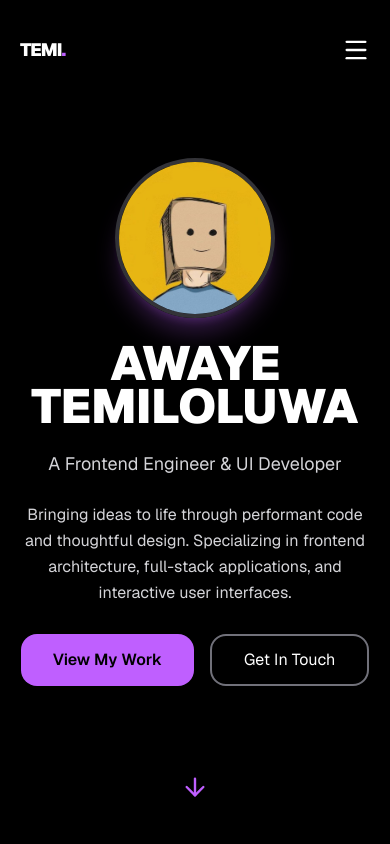
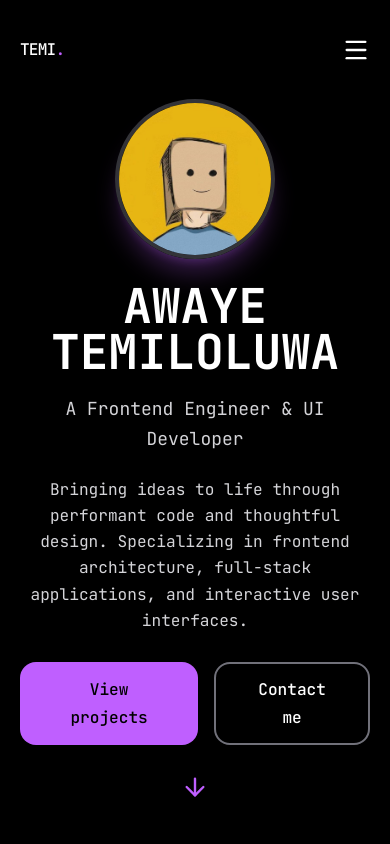
Before and after one commit to Temiawaye/Portfolio, a Next.js app: page / in a window 390 px wide. Shown: the top 844 px of the page. Built offline with nearby package versions, Linux system fonts and the light colour scheme.

Commit message:
feat(portfolio): add JetBrains Mono developer styling

```diff
--- a/app/globals.css
+++ b/app/globals.css
@@ -13,6 +13,8 @@
   --accent: #bf5fff;
   --accent-hover: #d49aff;
   --accent-active: #af55ff;
+  --midnight-purple: #1a1033;
+  --electric-lavender: #b388ff;
   --text-on-accent: #000000;
 
   --link-default: var(--accent);
@@ -62,17 +64,41 @@
   --color-code-bg: var(--code-bg);
   --color-background: var(--bg-primary);
   --color-foreground: var(--text-primary);
-  --font-sans: var(--font-geist-sans);
-  --font-mono: var(--font-geist-mono);
+  --color-midnight-purple: var(--midnight-purple);
+  --color-electric-lavender: var(--electric-lavender);
+  --font-sans: var(--font-jetbrains-mono);
+  --font-mono: var(--font-jetbrains-mono);
 }
 
 body {
   background: var(--bg-primary);
   color: var(--text-primary);
-  font-family: var(--font-geist-sans), Arial, Helvetica, sans-serif;
+  font-family: var(--font-jetbrains-mono), ui-monospace, SFMono-Regular, Menlo, Monaco, Consolas, "Liberation Mono", "Courier New", monospace;
+  font-size: clamp(1rem, 0.96rem + 0.2vw, 1.125rem);
+  font-weight: 400;
+  line-height: 1.7;
   -webkit-font-smoothing: antialiased;
   -moz-osx-font-smoothing: grayscale;
   scroll-behavior: smooth;
+}
+
+button,
+input,
+textarea,
+select {
+  font: inherit;
+}
+
+button {
+  font-weight: 500;
+}
+
+code,
+pre,
+kbd,
+samp {
+  font-family: var(--font-jetbrains-mono), ui-monospace, SFMono-Regular, Menlo, Monaco, Consolas, "Liberation Mono", "Courier New", monospace;
+  font-weight: 400;
 }
 
 /* ::selection {
--- a/app/layout.tsx
+++ b/app/layout.tsx
@@ -1,16 +1,13 @@
 import type { Metadata } from "next";
-import { Geist, Geist_Mono } from "next/font/google";
+import { JetBrains_Mono } from "next/font/google";
 import "./globals.css";
 import Navbar from "../components/navbar";
 
-const geistSans = Geist({
-  variable: "--font-geist-sans",
+const jetBrainsMono = JetBrains_Mono({
+  variable: "--font-jetbrains-mono",
   subsets: ["latin"],
-});
-
-const geistMono = Geist_Mono({
-  variable: "--font-geist-mono",
-  subsets: ["latin"],
+  weight: ["400", "500", "600", "700"],
+  fallback: ["Consolas", "Courier New", "monospace"],
 });
 
 export const metadata: Metadata = {
@@ -26,7 +23,7 @@ export default function RootLayout({
 }>) {
   return (
     <html lang="en">
-      <body className={`${geistSans.variable} ${geistMono.variable} antialiased`}>
+      <body className={`${jetBrainsMono.variable} antialiased`}>
         <Navbar />
         {children}
       </body>
--- a/components/contact.tsx
+++ b/components/contact.tsx
@@ -30,13 +30,19 @@ export default function Contact() {
             <div className="grid lg:grid-cols-2 gap-16 max-w-6xl mx-auto">
                 {/* Left Side: Info */}
                 <motion.div variants={item} className="space-y-8">
-                    <h2 className="text-4xl md:text-5xl font-black tracking-tight">LET&apos;S WORK <br /> TOGETHER</h2>
-                    <p className="text-xl text-text-secondary max-w-md">
+                    <div>
+                        <h2 className="mb-5 flex flex-wrap text-base font-semibold tracking-tight" aria-label="Contact me">
+                            <span className="mr-2 text-electric-lavender" aria-hidden="true">{">"}</span>
+                            <span className="text-text-primary">contact me</span>
+                        </h2>
+                        <h3 className="text-4xl font-semibold leading-tight tracking-tight md:text-5xl">LET&apos;S WORK <br /> TOGETHER</h3>
+                    </div>
+                    <p className="text-lg text-text-secondary max-w-md">
                         Have a project in mind? I&apos;m always looking for new challenges and collaborations.
                     </p>
 
                     <div className="space-y-4 pt-4">
-                        <a href="mailto:awayetemiloluwa@gmail.com" className="flex items-center gap-4 text-xl font-medium text-link underline hover:text-link-hover active:text-link-active transition-colors">
+                        <a href="mailto:awayetemiloluwa@gmail.com" className="flex min-w-0 items-center gap-3 break-all text-base font-medium text-link underline transition-colors hover:text-link-hover active:text-link-active sm:text-lg">
                             <EnvelopeIcon width="24" height="24" aria-hidden="true" /> awayetemiloluwa@gmail.com
                         </a>
                         <div className="flex gap-4 pt-4">
@@ -54,20 +60,20 @@ export default function Contact() {
                     <form className="space-y-6">
                         <div className="grid md:grid-cols-2 gap-6">
                             <div className="space-y-2">
-                                <label htmlFor="contact-name" className="text-sm font-semibold uppercase tracking-wider text-text-muted">Name</label>
+                                <label htmlFor="contact-name" className="text-sm font-medium uppercase tracking-wider text-text-muted">Name</label>
                                 <input id="contact-name" type="text" className="w-full bg-transparent text-text-primary placeholder:text-text-muted border-b border-border-control py-3 transition-colors outline-none" placeholder="Your name" />
                             </div>
                             <div className="space-y-2">
-                                <label htmlFor="contact-email" className="text-sm font-semibold uppercase tracking-wider text-text-muted">Email</label>
+                                <label htmlFor="contact-email" className="text-sm font-medium uppercase tracking-wider text-text-muted">Email</label>
                                 <input id="contact-email" type="email" className="w-full bg-transparent text-text-primary placeholder:text-text-muted border-b border-border-control py-3 transition-colors outline-none" placeholder="temi@example.com" />
                             </div>
                         </div>
                         <div className="space-y-2">
-                            <label htmlFor="contact-message" className="text-sm font-semibold uppercase tracking-wider text-text-muted">Message</label>
+                            <label htmlFor="contact-message" className="text-sm font-medium uppercase tracking-wider text-text-muted">Message</label>
                             <textarea id="contact-message" rows={4} className="w-full bg-transparent text-text-primary placeholder:text-text-muted border-b border-border-control py-3 transition-colors outline-none" placeholder="Tell me about your project..."></textarea>
                         </div>
-                        <button type="submit" className="w-full bg-button text-button-text py-4 rounded-xl font-bold text-lg hover:bg-button-hover active:bg-button-active transition-colors mt-4">
-                            Send Message
+                        <button type="submit" className="w-full bg-button text-button-text py-4 rounded-xl font-medium text-lg hover:bg-button-hover active:bg-button-active transition-colors mt-4">
+                            Send message
                         </button>
                     </form>
                 </motion.div>
--- a/components/footer.tsx
+++ b/components/footer.tsx
@@ -16,7 +16,7 @@ export default function Footer() {
     return (
         <footer className="w-full bg-bg-secondary text-text-secondary border-t border-border-default py-8 px-5 lg:px-20">
             <div className="max-w-6xl mx-auto flex flex-col md:flex-row md:justify-between items-center gap-4">
-                <p className="font-black text-text-primary text-lg tracking-tighter">TEMI<span className="text-accent">.</span></p>
+                <p className="font-bold text-text-primary text-lg tracking-tighter">TEMI<span className="text-accent">.</span></p>
                 <p className="text-sm text-text-muted">© 2025 Awaye Temiloluwa. All rights reserved.</p>
                 <div className="flex gap-4">
                     {socials.map(({ icon: Icon, href }, i) => (
--- a/components/herosecton.tsx
+++ b/components/herosecton.tsx
@@ -59,12 +59,12 @@ export default function HeroSection() {
                 </div>
             </motion.div>
 
-            <motion.p
+            <motion.h1
                 variants={itema}
-                className="text-5xl md:text-7xl lg:text-8xl font-black mb-5 leading-[0.9]"
+                className="text-5xl md:text-7xl lg:text-8xl font-bold mb-5 leading-[0.95]"
             >
                 AWAYE <br className="md:hidden" /> TEMILOLUWA
-            </motion.p>
+            </motion.h1>
             <motion.p
                 variants={item}
                 className="text-center text-lg md:text-2xl text-text-secondary max-w-2xl mx-auto leading-relaxed mb-6 md:mb-7"
@@ -84,15 +84,15 @@ export default function HeroSection() {
             >
                 <button
                     onClick={() => document.getElementById('projects')?.scrollIntoView({ behavior: 'smooth' })}
-                    className="bg-button text-button-text px-8 py-3 rounded-2xl font-semibold hover:bg-button-hover active:bg-button-active transition-colors cursor-pointer"
+                    className="bg-button text-button-text px-8 py-3 rounded-2xl font-medium hover:bg-button-hover active:bg-button-active transition-colors cursor-pointer"
                 >
-                    View My Work
+                    View projects
                 </button>
                 <button
                     onClick={() => document.getElementById('contact')?.scrollIntoView({ behavior: 'smooth' })}
                     className="border-2 border-border-control bg-transparent text-text-primary px-8 py-3 rounded-2xl hover:bg-bg-secondary hover:border-accent-hover active:border-accent-active transition-colors cursor-pointer"
                 >
-                    Get In Touch
+                    Contact me
                 </button>
             </motion.div>
 
--- a/components/navbar.tsx
+++ b/components/navbar.tsx
@@ -3,6 +3,13 @@
 import { useState, useEffect } from "react";
 import { Menu, X } from 'lucide-react';
 import { motion, AnimatePresence } from "motion/react";
+
+const navigationItems = [
+  { label: "About", id: "about" },
+  { label: "Projects", id: "projects" },
+  { label: "Skills", id: "experience" },
+  { label: "Contact", id: "contact" },
+]
 
 export default function Navbar() {
 
@@ -45,7 +52,8 @@ export default function Navbar() {
   };
 
   return (
-    <><motion.div
+    <><motion.nav
+      aria-label="Primary navigation"
       initial={{ opacity: 0, y: -100 }}
       animate={{ opacity: 1, y: 0 }}
       transition={{ duration: 0.6, ease: "easeOut" }}
@@ -56,35 +64,29 @@ export default function Navbar() {
       {/* Logo */}
       <button
         onClick={() => scrollToSection('home')}
-        className="font-black text-lg tracking-tighter text-text-primary hover:text-link-hover active:text-link-active transition-colors cursor-pointer"
+        className="font-bold text-lg tracking-tighter text-text-primary hover:text-link-hover active:text-link-active transition-colors cursor-pointer"
       >
         TEMI<span className="text-accent">.</span>
       </button>
 
       <div className="hidden lg:flex gap-8 items-center font-medium text-md tracking-wide">
-        {['Home', 'About', 'Projects'].map((item) => (
+        {navigationItems.map((item) => (
           <button
-            key={item}
-            onClick={() => scrollToSection(item.toLowerCase())}
+            key={item.id}
+            onClick={() => scrollToSection(item.id)}
             className="text-text-secondary hover:text-text-primary active:text-accent transition-colors relative group"
           >
-            {item}
+            {item.label}
             <span className="absolute -bottom-1 left-0 w-0 h-0.5 bg-accent transition-all group-hover:w-full"></span>
           </button>
         ))}
-        <button
-          onClick={() => scrollToSection('contact')}
-          className="bg-button text-button-text px-5 py-2 rounded-full text-sm font-semibold hover:bg-button-hover active:bg-button-active transition-all hover:scale-105"
-        >
-          Get in touch
-        </button>
       </div>
 
       <button aria-label={menuOpen ? "Close navigation menu" : "Open navigation menu"} className="lg:hidden z-50 text-text-primary" onClick={() => setMenuOpen(!menuOpen)}>
         {menuOpen ? <X size={28} /> : <Menu size={28} />}
       </button>
 
-    </motion.div>
+    </motion.nav>
 
       <AnimatePresence>
         {menuOpen && (
@@ -95,13 +97,13 @@ export default function Navbar() {
             transition={{ type: "tween", duration: 0.4 }}
             className="fixed inset-0 bg-bg-primary/70 backdrop-blur-md z-40 flex flex-col items-center justify-center gap-8"
           >
-            {['Home', 'About', 'Projects', 'Contact'].map((item) => (
+            {navigationItems.map((item) => (
               <button
-                key={item}
-                onClick={() => scrollToSection(item.toLowerCase())}
-                className="text-3xl font-bold text-text-primary hover:text-link-hover active:text-link-active transition-colors"
+                key={item.id}
+                onClick={() => scrollToSection(item.id)}
+                className="text-3xl font-medium text-text-primary hover:text-link-hover active:text-link-active transition-colors"
               >
-                {item}
+                {item.label}
               </button>
             ))}
           </motion.div>
--- a/components/projectCard.tsx
+++ b/components/projectCard.tsx
@@ -20,7 +20,7 @@ export function ProjectCard({ title, description, image, tags, link }: ProjectCa
       </div>
       <div className="p-6">
         <div className="flex justify-between items-start mb-3">
-          <h3 className="text-2xl font-bold text-text-primary">{title}</h3>
+          <h3 className="text-2xl font-semibold text-text-primary">{title}</h3>
           {link && (
             <a
               href={link}
@@ -38,7 +38,7 @@ export function ProjectCard({ title, description, image, tags, link }: ProjectCa
           {tags.map((tag, index) => (
             <span
               key={index}
-              className="px-3 py-1 bg-code-bg text-text-secondary rounded-full text-sm"
+              className="px-3 py-1 bg-code-bg text-text-secondary rounded-full text-sm font-medium"
             >
               {tag}
             </span>
--- a/components/work.tsx
+++ b/components/work.tsx
@@ -66,11 +66,14 @@ export function Work() {
       <div className=" max-w-6xl mx-auto">
         {/* Header */}
         <motion.div variants={item} className="mb-15 flex flex-col items-center justify-center gap-2 text-center items-center">
-          <p className="text-xs font-semibold tracking-[0.3em] uppercase text-accent mb-4">Projects</p>
+          <h2 className="mb-4 flex flex-wrap justify-center text-base font-semibold tracking-tight" aria-label="Projects">
+            <span className="text-electric-lavender" aria-hidden="true">~/</span>
+            <span className="text-text-primary">projects</span>
+          </h2>
           <div className=" flex flex-col items-center justify-center">
-            <h2 className="text-4xl md:text-6xl font-black tracking-tight text-text-primary leading-tight mb-3">
+            <h3 className="text-4xl md:text-6xl font-semibold tracking-tight text-text-primary leading-tight mb-3">
               SHIPPED PROJECTS.
-            </h2>
+            </h3>
             <p className="text-text-secondary max-w-sm text-base leading-relaxed">
               A showcase of my recent projects, highlighting modern architecture and interactive UI/UX.
             </p>
@@ -93,7 +96,7 @@ export function Work() {
                   className="object-cover transition-transform duration-700 ease-out group-hover:scale-[1.035]"
                 />
                 <div className="absolute inset-0 bg-gradient-to-t from-black/35 via-transparent to-transparent lg:bg-gradient-to-r lg:from-transparent lg:to-black/10" />
-                <div className="absolute left-5 top-5 rounded-full border border-white/20 bg-black/60 px-3 py-1.5 text-xs font-semibold tracking-wider text-white backdrop-blur-md">
+                <div className="absolute left-5 top-5 rounded-full border border-white/20 bg-black/60 px-3 py-1.5 text-xs font-medium tracking-wider text-white backdrop-blur-md">
                   {String(index + 1).padStart(2, '0')}
                 </div>
                 <div className="absolute right-5 top-5 flex flex-wrap justify-end gap-2 transition-all duration-300 sm:pointer-events-none sm:translate-y-1 sm:opacity-0 sm:group-hover:pointer-events-auto sm:group-hover:translate-y-0 sm:group-hover:opacity-100 sm:group-focus-within:pointer-events-auto sm:group-focus-within:translate-y-0 sm:group-focus-within:opacity-100">
@@ -102,7 +105,7 @@ export function Work() {
                       href={project.liveLink}
                       target="_blank"
                       rel="noopener noreferrer"
-                      className="no-underline inline-flex rounded-full bg-button px-4 py-2 text-xs font-bold text-button-text shadow-lg shadow-black/20 transition-colors hover:bg-button-hover active:bg-button-active"
+                      className="no-underline inline-flex rounded-full bg-button px-4 py-2 text-xs font-medium text-button-text shadow-lg shadow-black/20 transition-colors hover:bg-button-hover active:bg-button-active"
                     >
                       Live
                     </a>
@@ -112,9 +115,9 @@ export function Work() {
                       href={project.githubLink}
                       target="_blank"
                       rel="noopener noreferrer"
-                      className="no-underline inline-flex rounded-full border border-border-control bg-bg-secondary/90 px-4 py-2 text-xs font-bold text-text-primary shadow-lg shadow-black/20 backdrop-blur-md transition-colors hover:border-accent-hover hover:bg-code-bg active:border-accent-active"
+                      className="no-underline inline-flex rounded-full border border-border-control bg-bg-secondary/90 px-4 py-2 text-xs font-medium text-text-primary shadow-lg shadow-black/20 backdrop-blur-md transition-colors hover:border-accent-hover hover:bg-code-bg active:border-accent-active"
                     >
-                      Code
+                      View source
                     </a>
                   )}
                 </div>
@@ -122,9 +125,9 @@ export function Work() {
 
               <div className="relative flex flex-col justify-between p-7 sm:p-9 lg:p-12">
                 <div>
-                  <h3 className="mb-4 text-3xl font-black tracking-tight text-text-primary transition-colors group-hover:text-accent-hover md:text-4xl">
+                  <h4 className="mb-4 text-3xl font-semibold tracking-tight text-text-primary transition-colors group-hover:text-accent-hover md:text-4xl">
                     {project.title}
-                  </h3>
+                  </h4>
                   {project.description && (
                     <p className="max-w-md text-sm leading-relaxed text-text-secondary md:text-base">
                       {project.description}
```
Also changed, not shown: components/about.tsx (+7 -3 lines), components/experince.tsx (+20 -9 lines).
